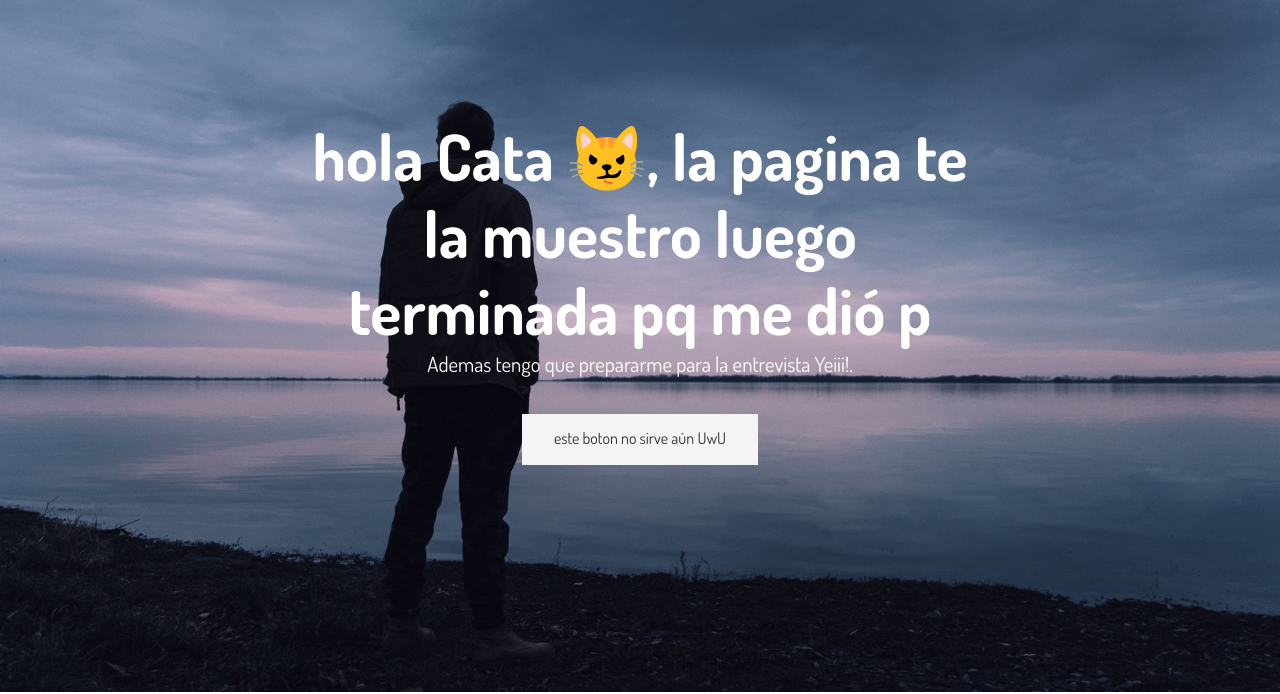
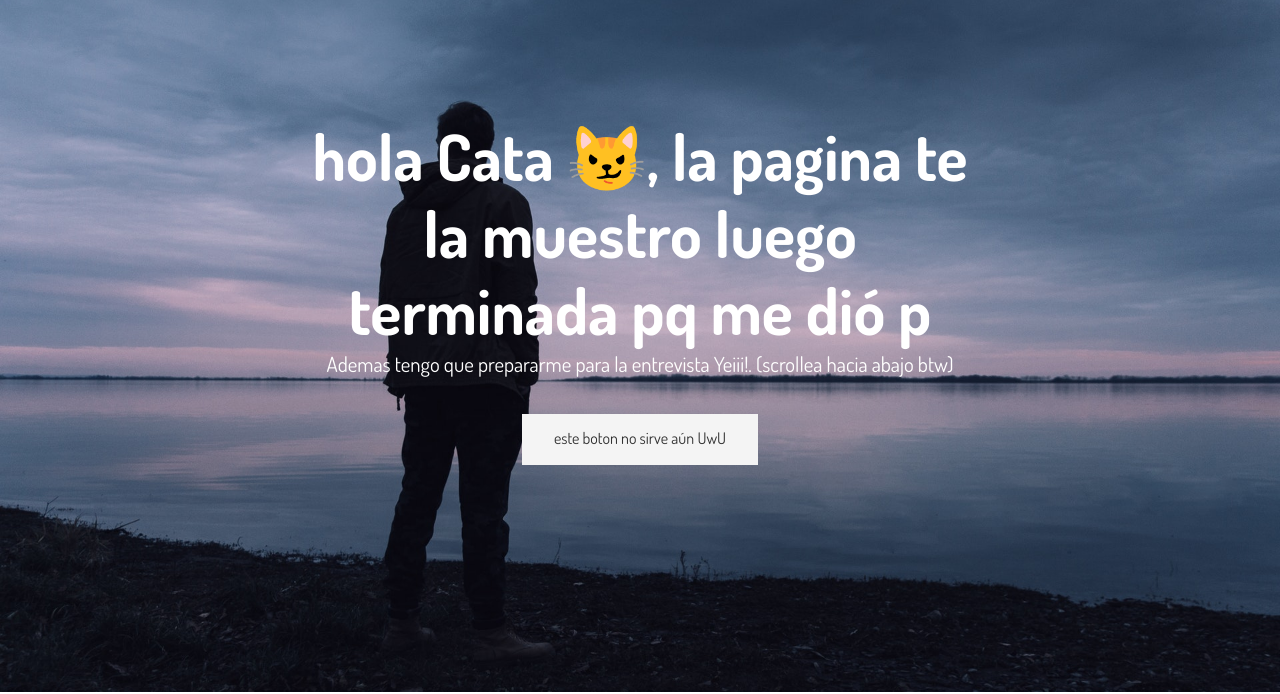
Before and after one commit to CodeMaestroJuan/Porfolio-Website-with-Sass, a plain HTML site: page index.html in a window 1280 px wide. Shown: the part 108-802 px from the top of the page. Drawn offline with Linux system fonts and the light colour scheme.

Commit message:
fixed typo

```diff
--- a/index.html
+++ b/index.html
@@ -39,7 +39,8 @@
             ></span>
           </h1>
           <p class="lead">
-            Ademas tengo que prepararme para la entrevista Yeiii!.
+            Ademas tengo que prepararme para la entrevista Yeiii!. (scrollea
+            hacia abajo btw)
           </p>
           <a href="work.html" class="btn-light">este boton no sirve aún UwU</a>
         </div>
```
